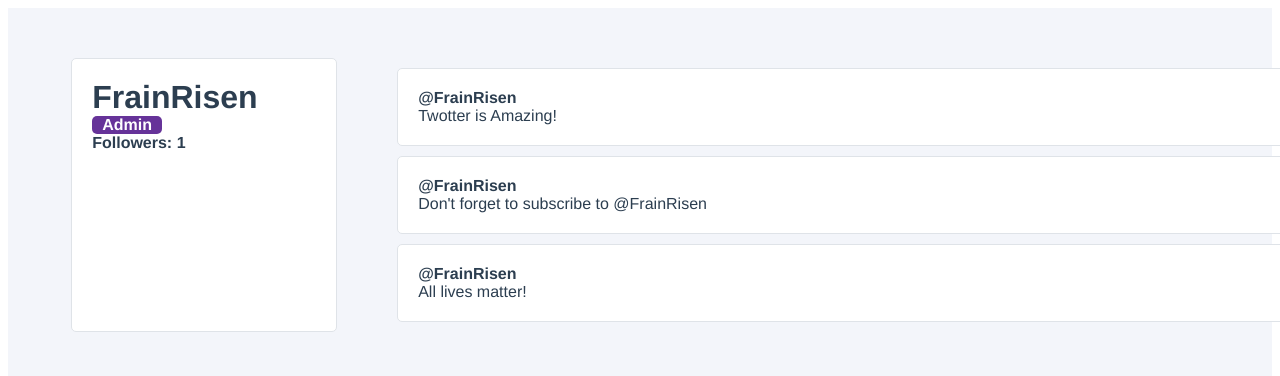
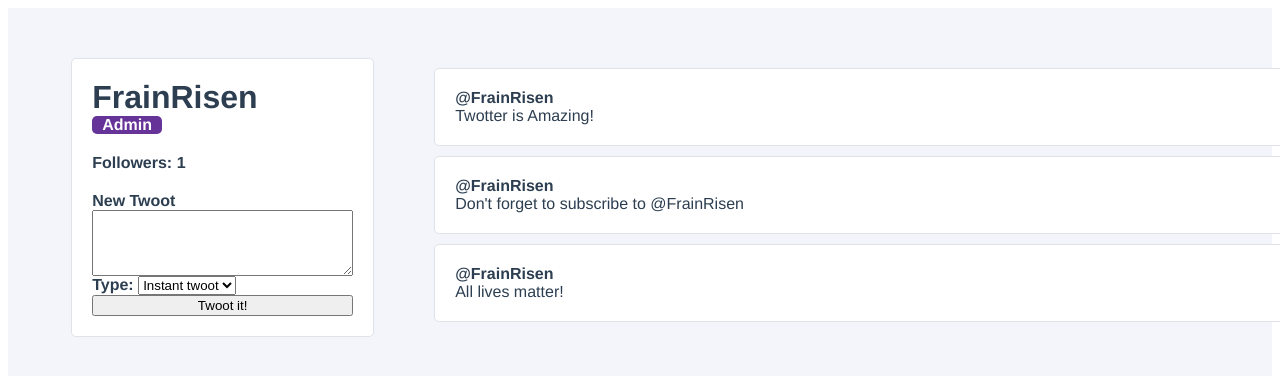
Before and after one commit to FrainRise/Twitter-clone, a Vue app: page / in a window 1280 px wide. Shown: the top 376 px of the page. Built offline with nearby package versions, Linux system fonts and the light colour scheme.

Commit message:
Chapter 5 commit

```diff
--- a/src/components/UserProfile.vue
+++ b/src/components/UserProfile.vue
@@ -10,6 +10,37 @@
             <div class="user-profile__follower-count">
                 <strong>Followers: {{ followers }}</strong>
             </div>
+            <form class="user-profile__create-twoot" @submit.prevent="createNewTwoot">
+                <label for="newTwoot"><strong>New Twoot</strong></label>
+                <textarea
+                    id="newTwoot"
+                    name="newTwoot"
+                    cols="30"
+                    rows="4"
+                    v-model="newTwootContent"
+                />
+
+                <div class="user-profile__create-twoot-type">
+                    <label for="newTwootType"><strong>Type: </strong></label>
+                    <select
+                        name="newTwootType"
+                        id="newTwootType"
+                        v-model="selectedTwootType"
+                    >
+                        <option
+                            :value="option.value"
+                            v-for="(option, index) in twootTypes"
+                            :key="index"
+                        >
+                            {{ option.name }}
+                        </option>
+                    </select>
+                </div>
+
+                <button type="submit">
+                    Twoot it!
+                </button>
+            </form>
         </div>
         <div class="user-profile__twoots-wrapper">
             <TwootItem
@@ -32,6 +63,12 @@
     },
     data() {
         return {
+            newTwootContent: '',
+            selectedTwootType: 'instant',
+            twootTypes: [
+                {value: 'draft', name: 'Draft'},
+                {value: 'instant', name: 'Instant twoot'}
+            ],
             followers: 0,
             user: {
                     id: 1,
@@ -66,6 +103,16 @@
         },
         toggleFavourite(id) {
             console.log(`Favourited tweet #${id}`)
+        },
+        createNewTwoot() {
+            if(this.newTwootContent && this.selectedTwootType !== 'draft'){
+                this.user.twoots.unshift({
+                    id: this.user.twoots.length + 1,
+                    content: this.newTwootContent
+                })
+            }
+
+            this.newTwootContent = ''
         }
     },
     mounted() {
@@ -100,6 +147,13 @@
     margin-right: auto;
     padding: 0 10px;
     font-weight: bold;
+    margin-bottom: 20px;
+}
+
+.user-profile__create-twoot {
+    display: flex;
+    flex-direction: column;
+    padding-top: 20px;
 }
 
 h1{
```
Lines whose indentation alone changed are shown as unchanged.
